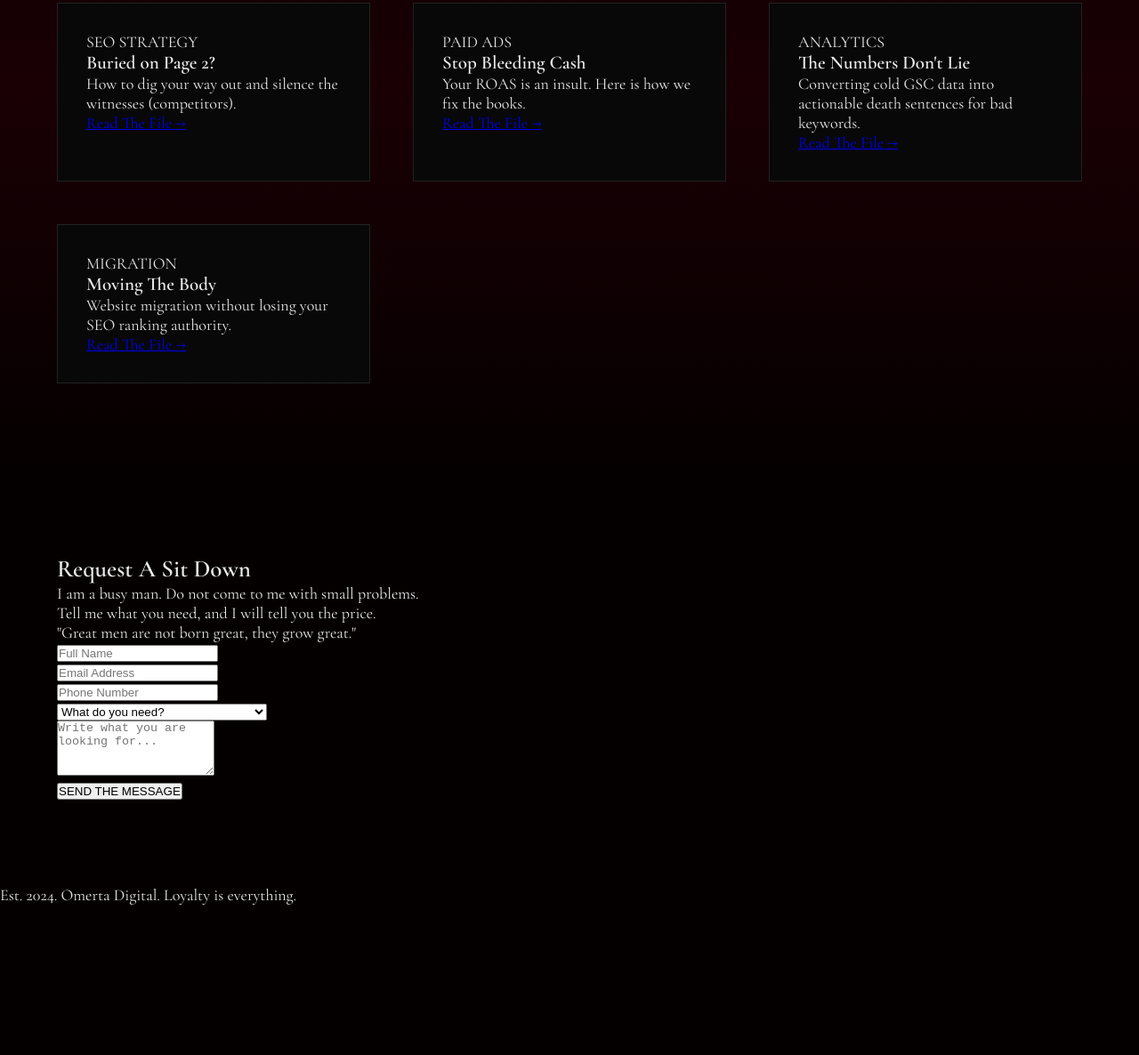
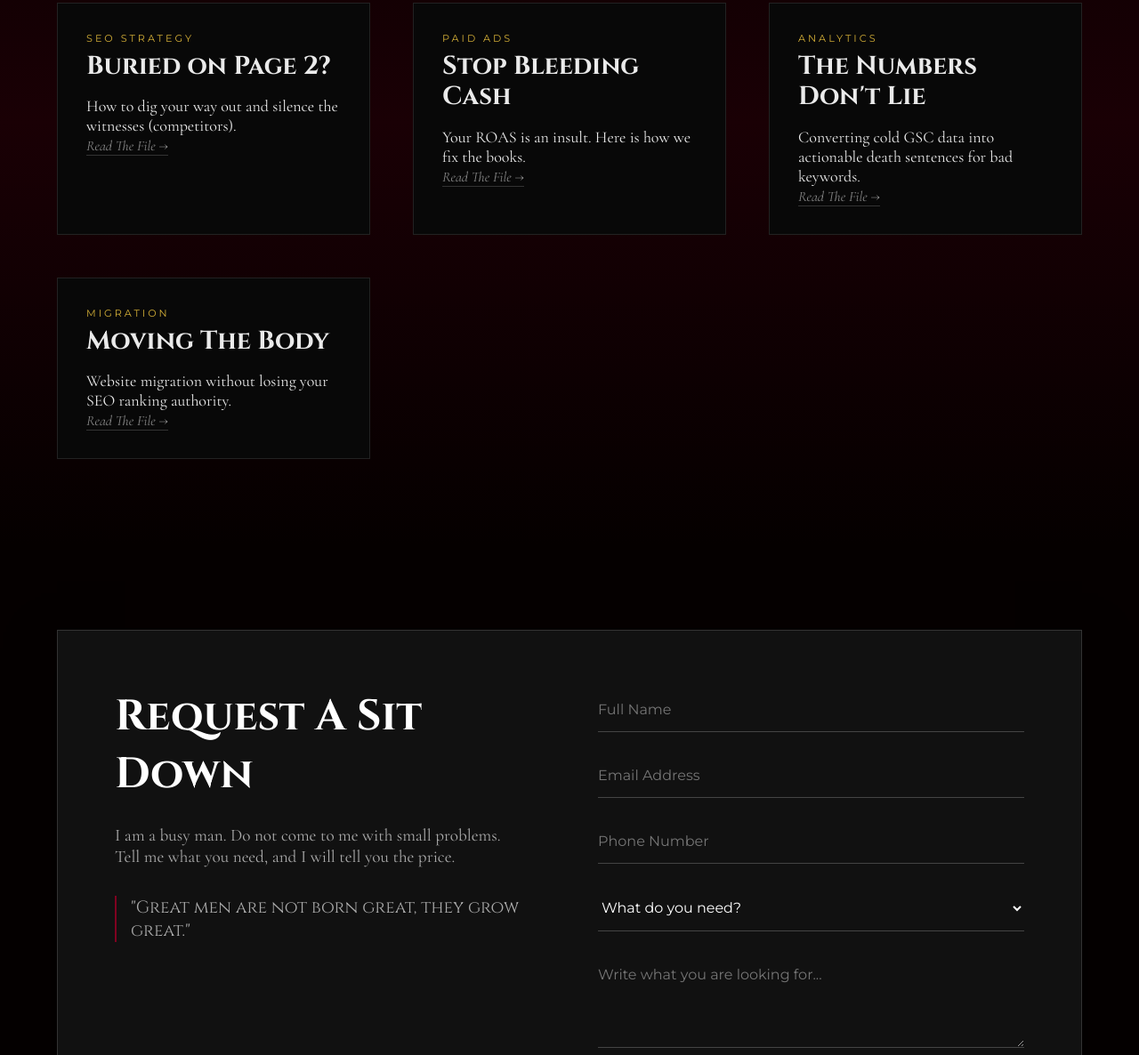
Before and after one commit to baderelmarketer-sudo/MS, a plain HTML site: page index.html in a window 1280 px wide. Shown: the part 2191-3377 px from the top of the page at 89% size. Before the commit the page ends 3208 px from the top, so only its background shows below. Drawn offline with nearby package versions, Linux system fonts and the light colour scheme.

Commit message:
Update style.css

```diff
--- a/style.css
+++ b/style.css
@@ -141,4 +141,43 @@ nav {
 }
 .blog-post:hover { border-color: var(--blood-red); transform: translateY(-5px); }
 .blog-post::before {
-    content: ''; position: absolute; top: 0; left:
+    content: ''; position: absolute; top: 0; left: 0; width: 4px; height: 100%;
+    background: var(--gold); opacity: 0; transition: 0.3s;
+}
+.blog-post:hover::before { opacity: 1; }
+.post-cat { color: var(--gold); font-size: 0.7rem; letter-spacing: 3px; margin-bottom: 0.5rem; font-family: var(--font-ui); }
+.blog-post h3 { font-family: var(--font-title); font-size: 1.8rem; margin-bottom: 1rem; line-height: 1.2; }
+.blog-post a { color: var(--text-muted); text-decoration: none; font-style: italic; font-size: 1rem; border-bottom: 1px solid #333; }
+
+/* --- FORM --- */
+.contact-wrapper {
+    display: flex; gap: 4rem; flex-wrap: wrap; align-items: flex-start;
+    background: #111; padding: 4rem; border: 1px solid #333; box-shadow: 0 20px 50px rgba(0,0,0,0.5);
+}
+.contact-text { flex: 1; min-width: 300px; }
+.contact-text h2 { font-family: var(--font-title); font-size: 3rem; color: #fff; margin-bottom: 1.5rem; }
+.contact-text p { color: #aaa; margin-bottom: 2rem; font-size: 1.2rem; }
+.quote { color: var(--gold); border-left: 2px solid var(--blood-red); padding-left: 1rem; font-family: var(--font-title); }
+
+.luxury-form { flex: 1; min-width: 300px; display: flex; flex-direction: column; gap: 1.5rem; }
+.input-row input, .input-row select, .input-row textarea {
+    width: 100%; background: transparent; border: none; border-bottom: 1px solid #444;
+    padding: 15px 0; color: #fff; font-family: var(--font-ui); font-size: 1rem; outline: none; transition: 0.3s;
+}
+.input-row select option { background: #000; }
+.input-row input:focus, .input-row select:focus, .input-row textarea:focus { border-bottom-color: var(--blood-red); }
+
+.submit-btn {
+    background: var(--blood-red); color: #fff; border: none; padding: 1.2rem;
+    font-family: var(--font-title); font-size: 1.2rem; cursor: pointer; transition: 0.3s; letter-spacing: 2px;
+}
+.submit-btn:hover { background: var(--gold); color: #000; }
+
+/* RESPONSIVE */
+@media(max-width: 768px) {
+    .hero-section { flex-direction: column-reverse; padding-top: 100px; text-align: center; }
+    .hero-image-container { height: 400px; width: 100%; margin-bottom: 2rem; }
+    .nav-links { display: none; }
+    .headline { font-size: 3rem; }
+    .contact-wrapper { padding: 2rem; }
+}
```
